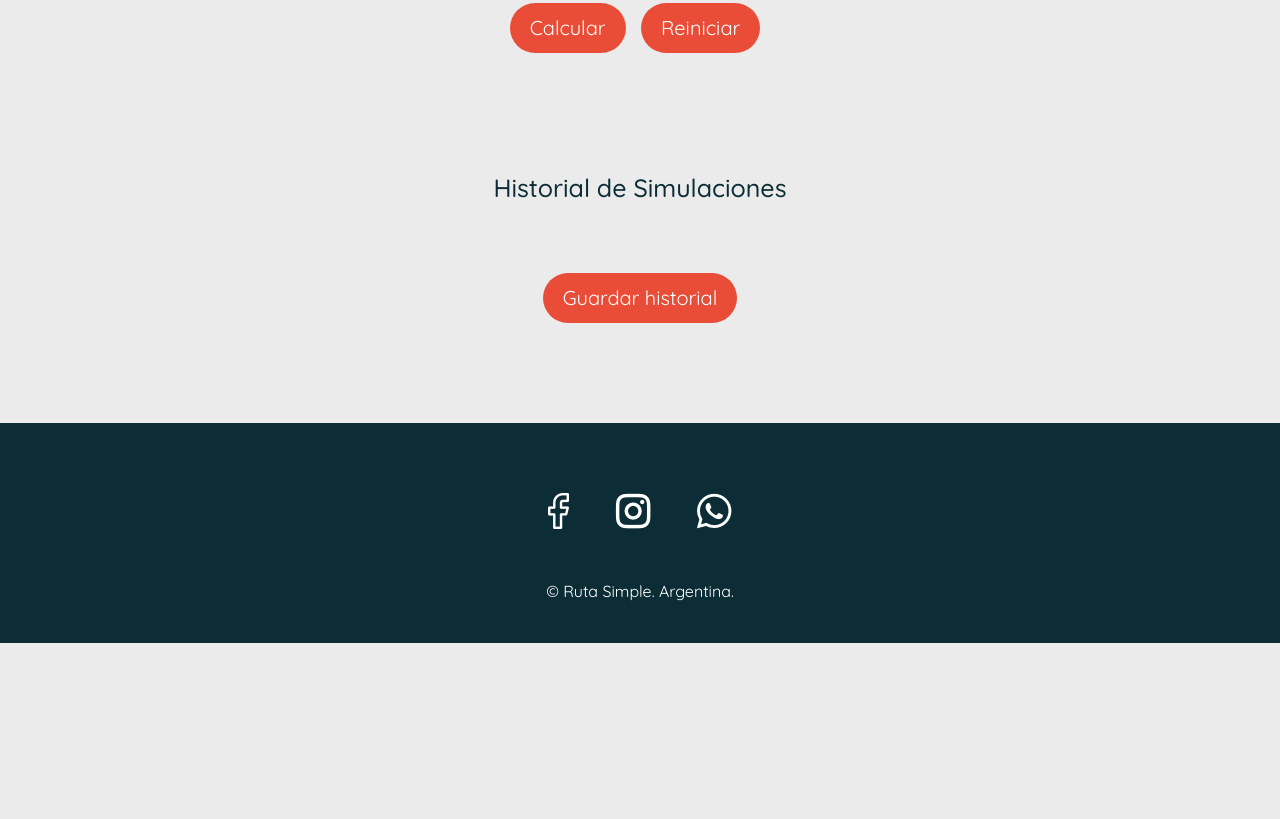
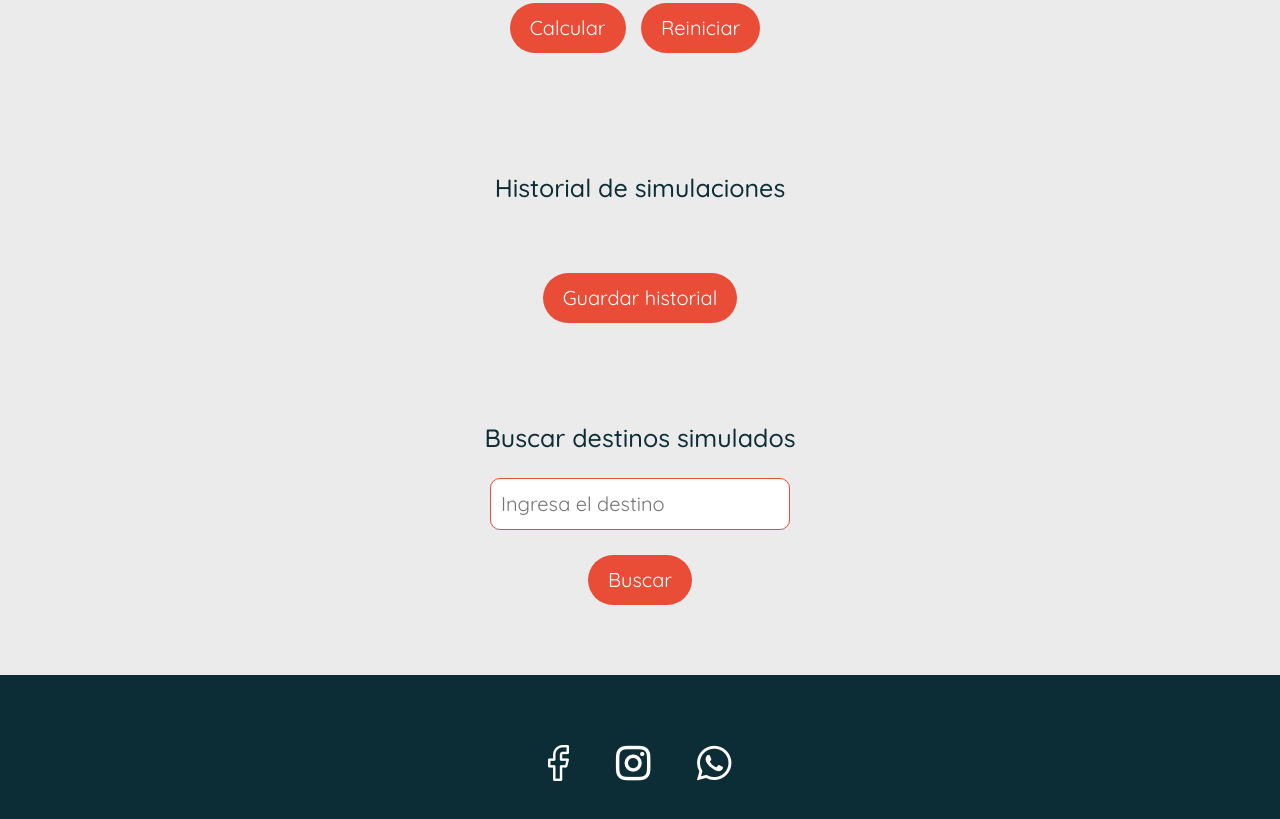
Before and after one commit to rodrigoenter/rodrigoenter-javascript, a plain HTML site: page index.html in a window 1280 px wide. Shown: the part 797-1616 px from the top of the page. Before the commit the page ends 1440 px from the top, so only its background shows below. Drawn offline with nearby package versions, Linux system fonts and the light colour scheme.

Commit message:
correcciones segunda pre-entrega

```diff
--- a/css/style.css
+++ b/css/style.css
@@ -92,6 +92,7 @@ form button:hover {
 }
 
 /*Historial de simulaciones: Estética y alineación*/
+
 .historial-container {
   display: flex;
   flex-direction: column;
@@ -136,7 +137,64 @@ form button:hover {
   background-color: #F37C35;
 }
 
+/* Estilos para el buscador de destinos */
+
+.buscador-container {
+  display: flex;
+  flex-direction: column;
+  align-items: center;
+  justify-content: center;
+  text-align: center;
+  margin: auto;
+  max-width: 600px;
+  margin-bottom: 50px;
+}
+
+.buscador-container h5 {
+  margin-bottom: 25px;
+}
+
+.buscador-container input[type="text"] {
+  border: 1px solid #EA4D37;
+  border-radius: 10px;
+  padding: 10px;
+  color: #0D2D36;
+  width: 300px;
+  box-sizing: border-box;
+  margin-bottom: 15px;
+}
+
+.buscador-container button {
+  background-color: #EA4D37;
+  color: white;
+  border: none;
+  border-radius: 30px;
+  padding: 10px 20px;
+  cursor: pointer;
+  margin-top: 10px;
+}
+
+.buscador-container button:hover {
+  background-color: #F37C35;
+}
+
+.buscador-container ul {
+  list-style: none;
+  padding: 0;
+  width: 100%;
+}
+
+.buscador-container li {
+  background-color: #f5f5f5;
+  border: 1px solid #ddd;
+  padding: 10px;
+  margin-bottom: 10px;
+  border-radius: 10px;
+  text-align: left;
+}
+
 /*Footer */
+
 footer {
   background-color: #0D2D36;
   color: white;
--- a/index.html
+++ b/index.html
@@ -45,16 +45,12 @@
         <form id="simuladorCuotas" onsubmit="event.preventDefault(); simuladorCuotas();">
             <label for="nombre">Nombre:</label>
             <input type="text" id="nombre" required><br>
-
             <label for="edad">Edad:</label>
             <input type="number" id="edad" required><br>
-
             <label for="destino">Destino:</label>
             <input type="text" id="destino" required><br>
-
             <label for="precioProducto">Precio del viaje:</label>
-            <input type="number" id="precioProducto" required><br>
-
+            <input type="text" id="precioProducto" required oninput="validarEntradaNumerica(this)"><br>
             <label for="cuotas">Número de cuotas:</label>
             <select id="cuotas" required>
                 <option value="3">3 Cuotas (Sin interés)</option>
@@ -70,9 +66,18 @@
     </div>
 
     <div class="historial-container">
-        <h5>Historial de Simulaciones</h5>
+        <h5>Historial de simulaciones</h5>
         <ul id="listaHistorial"></ul>
         <button type="button" onclick="guardarHistorial()">Guardar historial</button>
+    </div>
+
+    <div class="buscador-container">
+        <label for="buscarDestino">
+            <h5>Buscar destinos simulados</h5>
+        </label>
+        <input type="text" id="buscarDestino" placeholder="Ingresa el destino">
+        <button type="button" onclick="buscarPorDestino()">Buscar</button>
+        <ul id="listaResultados"></ul>
     </div>
 
     <footer>
--- a/js/main.js
+++ b/js/main.js
@@ -1,6 +1,7 @@
-//Array para almacenar historial de simulación de cuotas
+// Array para almacenar el historial de simulaciones
 let historialSimulaciones = [];
-// Función para calcular y mostrar cuotas
+
+// Función principal del simulador de cuotas
 function simuladorCuotas() {
     function obtenerEntrada(id) {
         return document.getElementById(id).value;
@@ -8,13 +9,12 @@ function simuladorCuotas() {
 
     function mostrarMensaje(mensaje) {
         document.getElementById('resultado').textContent = mensaje;
-        console.log(mensaje);
     }
 
     function calcularCuotaConInteres(precio, cuotas, interesAnual) {
         let interesMensual = interesAnual / 12 / 100;
         let cuota = precio * interesMensual / (1 - Math.pow(1 + interesMensual, -cuotas));
-        console.log(`Interés mensual: ${interesMensual}, Cuota: ${cuota}`);
+        console.log(`Cuota calculada con interés: $${cuota.toFixed(2)} (interés anual: ${interesAnual}%)`);
         return Math.round(cuota);
     }
 
@@ -27,16 +27,16 @@ function simuladorCuotas() {
         } else {
             cuota = Math.round(precio / cuotas);
         }
-        console.log(`Cuota calculada: ${cuota}`);
+        console.log(`Cuota calculada: $${cuota}`);
         return cuota;
     }
-    // Formulario de datos del usuario
+
     function obtenerDatosUsuario() {
         let nombre = obtenerEntrada("nombre");
         let edad = obtenerEntrada("edad");
         let destino = obtenerEntrada("destino");
 
-        console.log(`Datos del usuario - Nombre: ${nombre}, Edad: ${edad}, Destino: ${destino}`);
+        console.log(`Datos de usuario obtenidos: Nombre - ${nombre}, Edad - ${edad}, Destino - ${destino}`);
         return {
             nombre: nombre,
             edad: edad,
@@ -46,24 +46,31 @@ function simuladorCuotas() {
 
     function limpiarYConvertirPrecio(precio) {
         let precioConvertido = parseFloat(precio.replace(/[^0-9,.-]/g, '').replace(',', '.'));
-        console.log(`Precio convertido: ${precioConvertido}`);
+        console.log(`Precio convertido: $${precioConvertido}`);
         return precioConvertido;
     }
-    // Añadir simulación al historial
+
     let datosUsuario = obtenerDatosUsuario();
     let precioProducto = limpiarYConvertirPrecio(obtenerEntrada("precioProducto"));
     let cuotas = parseInt(obtenerEntrada("cuotas"));
+    console.log(`Cantidad de cuotas seleccionadas: ${cuotas}`);
     let precioPorCuota = calcularCuota(precioProducto, cuotas);
 
-    let mensaje = `Estimad@ ${datosUsuario.nombre}, el precio por cuota para viajar a ${datosUsuario.destino} es: $${precioPorCuota.toLocaleString('es-ES', { minimumFractionDigits: 0, maximumFractionDigits: 0 })}`;
-    mostrarMensaje(mensaje);
+    mostrarMensaje(`Estimad@ ${datosUsuario.nombre}, el precio por cuota para viajar a ${datosUsuario.destino} es: $${precioPorCuota.toLocaleString('es-ES', { minimumFractionDigits: 0, maximumFractionDigits: 0 })}`);
 
     let simulacion = { ...datosUsuario, precioProducto, cuotas, precioPorCuota };
     historialSimulaciones.push(simulacion);
-    console.log(`Simulación añadida al historial: ${JSON.stringify(simulacion)}`);
+    console.log("Simulación añadida al historial:", simulacion);
     mostrarHistorial();
 }
-// Historial de simulaciones almacenadas
+
+// Función para validar ingreso de números sin símbolos
+function validarEntradaNumerica(input) {
+    input.value = input.value.replace(/[^0-9]/g, '');
+    console.log("Entrada numérica validada:", input.value);
+}
+
+// Función para mostrar el historial de simulaciones
 function mostrarHistorial() {
     let listaHistorial = document.getElementById('listaHistorial');
     listaHistorial.innerHTML = '';
@@ -72,10 +79,11 @@ function mostrarHistorial() {
         let item = document.createElement('li');
         item.textContent = `Simulación ${index + 1}: ${simulacion.nombre}, ${simulacion.destino}, $${simulacion.precioPorCuota} por cuota (${simulacion.cuotas} cuotas)`;
         listaHistorial.appendChild(item);
-        console.log(`Historial actualizado: ${item.textContent}`);
     });
+    console.log("Historial actualizado:", historialSimulaciones);
 }
-// Guardar formulario en txt
+
+// Función para guardar el historial en un archivo *.txt
 function guardarHistorial() {
     if (confirm("¿Está seguro que desea guardar el historial de tu viaje?")) {
         let contenido = historialSimulaciones.map((simulacion, index) => {
@@ -87,13 +95,44 @@ function guardarHistorial() {
         enlace.href = URL.createObjectURL(blob);
         enlace.download = "historial_simulaciones.txt";
         enlace.click();
-        console.log('Historial guardado');
+        console.log("Historial guardado como historial_simulaciones.txt.");
     }
 }
-// Reinicia formulario
+
+// Función para reiniciar el simulador/limpiar campos
 function reiniciarSimulador() {
     document.getElementById("simuladorCuotas").reset();
     document.getElementById('resultado').textContent = '';
     document.getElementById('listaHistorial').innerHTML = '';
-    console.log('Simulador reiniciado');
+    document.getElementById('buscarDestino').value = '';
+    document.getElementById('listaResultados').innerHTML = '';
+    console.log("Simulador reiniciado.");
 }
+
+// Función para buscar simulaciones por destino
+function buscarPorDestino() {
+    let destinoBuscado = document.getElementById('buscarDestino').value.trim();
+    let resultados = filtrarPorDestino(destinoBuscado);
+
+    let listaResultados = document.getElementById('listaResultados');
+    listaResultados.innerHTML = '';
+
+    if (resultados.length > 0) {
+        resultados.forEach((simulacion, index) => {
+            let item = document.createElement('li');
+            item.textContent = `Simulación ${index + 1}: ${simulacion.nombre}, ${simulacion.destino}, $${simulacion.precioPorCuota} por cuota (${simulacion.cuotas} cuotas)`;
+            listaResultados.appendChild(item);
+        });
+        console.log("Resultados de búsqueda mostrados:", resultados);
+    } else {
+        alert("No encontramos simulaciones para el destino ingresado.");
+        console.log("No se encontraron simulaciones para el destino buscado:", destinoBuscado);
+    }
+}
+
+// Función para filtrar simulaciones por destino
+function filtrarPorDestino(destinoBuscado) {
+    let resultados = historialSimulaciones.filter(simulacion => simulacion.destino.toLowerCase() === destinoBuscado.toLowerCase());
+    console.log(`Simulaciones filtradas por destino (${destinoBuscado}):`, resultados);
+    return resultados;
+}
```
